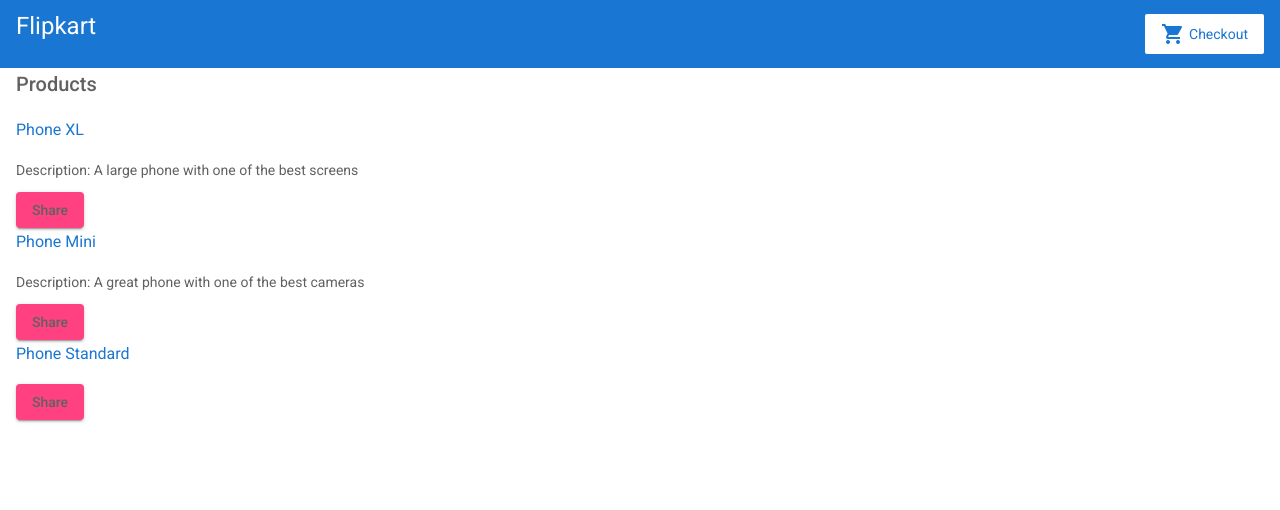
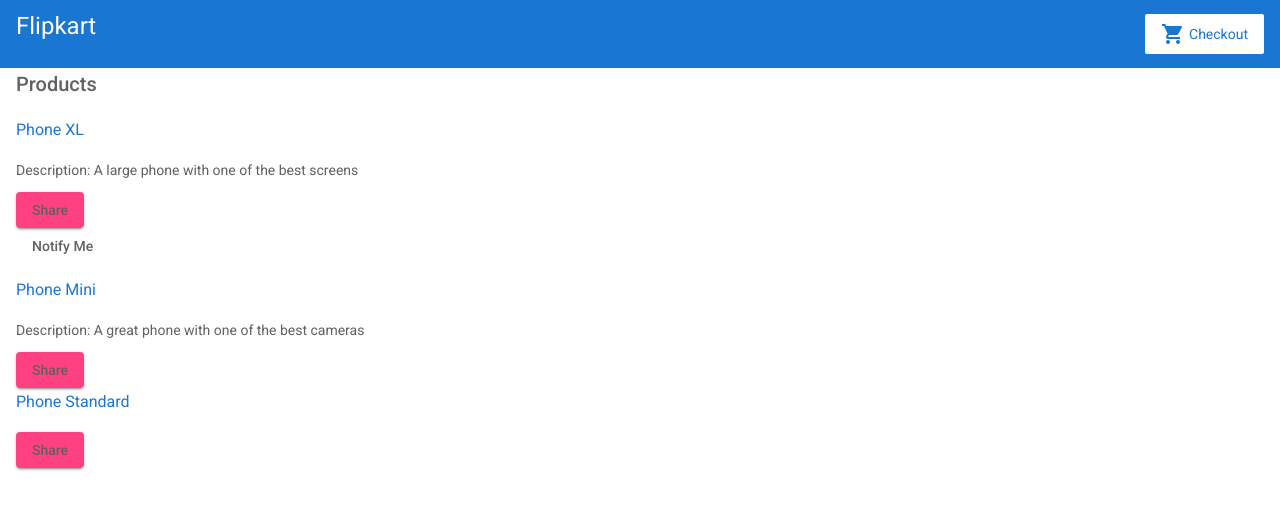
Before and after one commit to MMSHRIKARA/angular_google, an Angular app: page / in a window 1280 px wide. Shown: the top 510 px of the page. Built offline with nearby package versions, Linux system fonts and the light colour scheme.

Commit message:
product-alerts

```diff
--- a/src/app/product-alerts/product-alerts.component.html
+++ b/src/app/product-alerts/product-alerts.component.html
@@ -1 +1,3 @@
-<p>product-alerts works!</p>
+<p *ngIf="product && product.price > 700">
+<button mat-button color="primary">Notify Me</button>
+</p>
--- a/src/app/product-alerts/product-alerts.component.ts
+++ b/src/app/product-alerts/product-alerts.component.ts
@@ -1,4 +1,5 @@
-import { Component, OnInit } from '@angular/core';
+import { Component, OnInit, Input } from '@angular/core';
+import { Product } from '../products';
 
 @Component({
   selector: 'app-product-alerts',
@@ -7,6 +8,8 @@
 })
 export class ProductAlertsComponent implements OnInit {
 
+  @Input() product!: Product;
+
   constructor() { }
 
   ngOnInit(): void {
--- a/src/app/product-list/product-list.component.html
+++ b/src/app/product-list/product-list.component.html
@@ -8,6 +8,10 @@
 
   <p *ngIf="product.description">Description: {{ product.description }}</p>
   <button mat-raised-button color="accent" (click)="share()">Share</button>
+
+  <app-product-alerts
+  [product]="product">
+</app-product-alerts>
 </div>
 
 <!--
```
